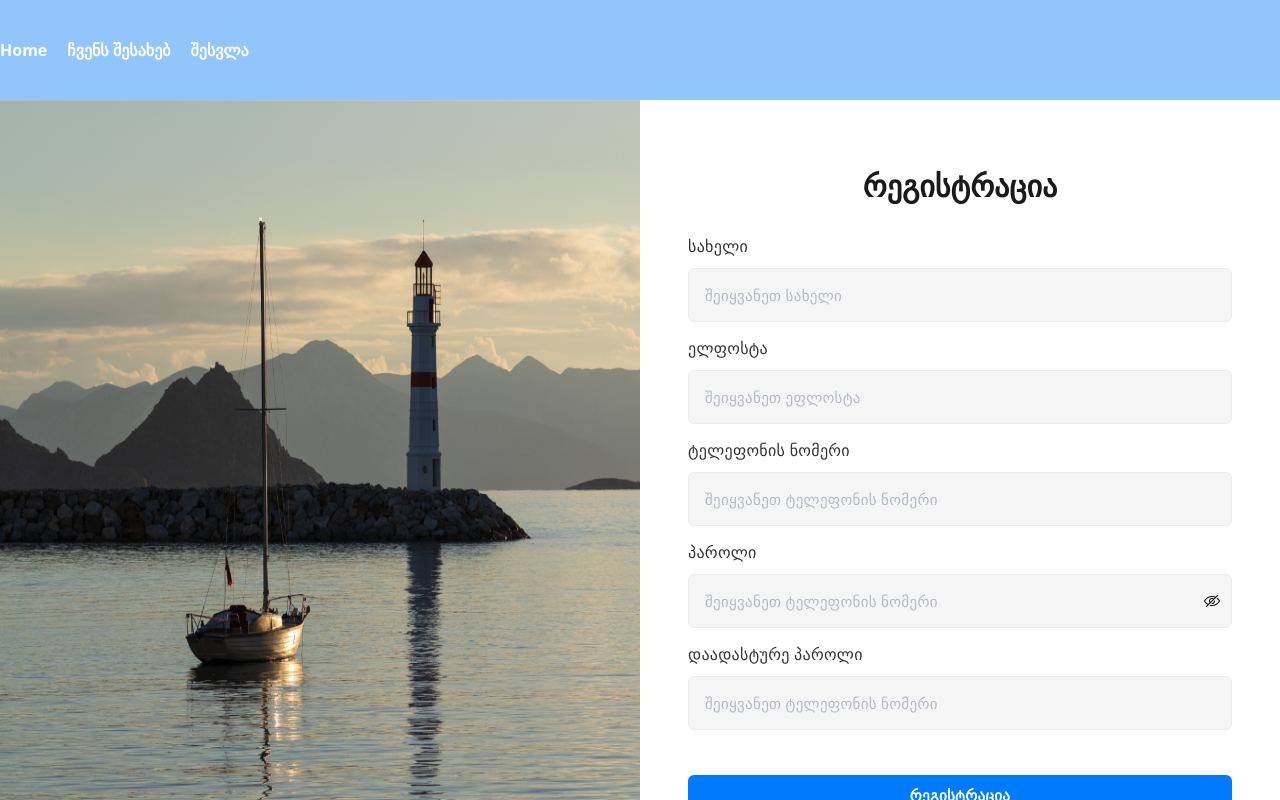
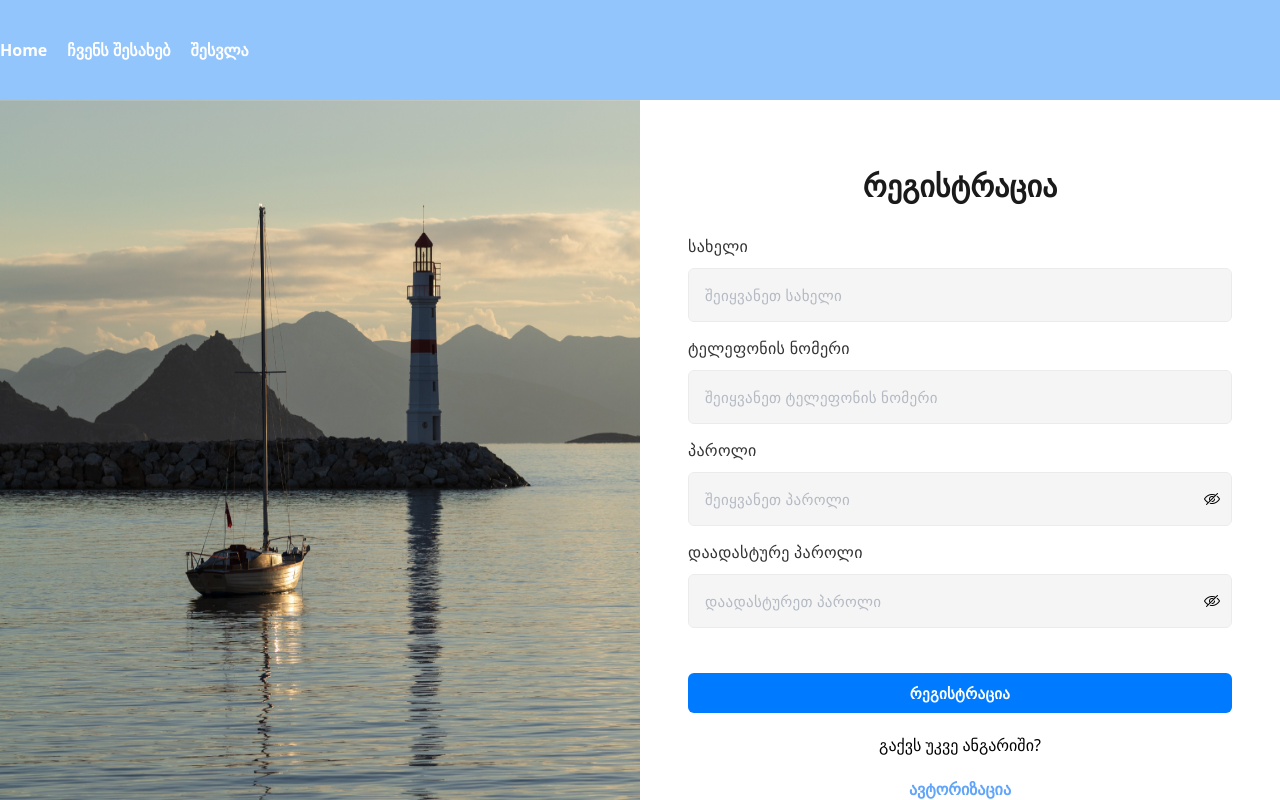
Before and after one commit to kaikaci12/shop-eri, a React (Vite) app: page /register in a window 1280 px wide. Shown: the top 800 px of the page. Built offline with nearby package versions, Linux system fonts and the light colour scheme.

Commit message:
add yup Resolver, wip input validation

```diff
--- a/package.json
+++ b/package.json
@@ -10,10 +10,12 @@
     "preview": "vite preview"
   },
   "dependencies": {
+    "@hookform/resolvers": "^3.4.2",
     "react": "^18.2.0",
     "react-dom": "^18.2.0",
     "react-hook-form": "^7.51.5",
-    "react-router-dom": "^6.23.1"
+    "react-router-dom": "^6.23.1",
+    "yup": "^1.4.0"
   },
   "devDependencies": {
     "@types/react": "^18.2.66",
--- a/src/pages/Register.tsx
+++ b/src/pages/Register.tsx
@@ -4,26 +4,51 @@ import HidePass from "/assets/hide.png";
 import { useState } from "react";
 import { Link } from "react-router-dom";
 import { useForm, SubmitHandler } from "react-hook-form";
-
+import { yupResolver } from "@hookform/resolvers/yup";
+import * as yup from "yup";
 export default function Register() {
   const [visible, setVisible] = useState<boolean>(false);
+
+  const schema = yup.object({
+    name: yup
+      .string()
+      .required("ველის შევსება აუცილებელია!")
+      .min(4, "სახელი უნდა შეიცავდეს მინიმუმ 4 სიმბოლოს")
+      .max(30, "არავალიდური სახელი")
+      .test("includes space", "არავალიდური სახელი", (value) =>
+        value?.includes(" ")
+      ),
+
+    phoneNumber: yup
+      .string()
+      .required("ველის შევსება აუცილებელია!")
+      .length(9, "არავალიდური ტელეფონის ნომერი"),
+    password: yup
+      .string()
+      .required("ველის შევსება აუცილებელია!")
+      .min(6, "პაროლი უნდა შეიცავდეს მინიმუმ 6 სიმბოლოს"),
+    confirmPassword: yup.string().required("ველის შევსება აუცილებელია!"),
+  });
   type Inputs = {
     name: string;
-    email: string;
+
     password: string;
     phoneNumber: string;
+    confirmPassword: string;
   };
   const {
     register,
     handleSubmit,
     watch,
     formState: { errors },
-  } = useForm<Inputs>();
+  } = useForm<Inputs>({
+    resolver: yupResolver(schema),
+  });
 
   const onSubmit: SubmitHandler<Inputs> = (data) => {
     console.log(data);
   };
-
+  console.log(errors);
   return (
     <div className="lg:flex lg:flex-row ">
       <img src={LoginImg} alt="image" className="lg:w-[50%]" />
@@ -40,26 +65,34 @@ export default function Register() {
             type="text"
             {...register("name")}
             placeholder="შეიყვანეთ სახელი"
-            className="rounded-[6px] text-[15px] font-normal leading-[20px] border-[0.5px]  p-[16px] flex items-center opacity-75 justify-between border-[#E5E5E5] bg-[#F2F2F2]"
+            className={`rounded-[6px] text-[15px]  font-normal leading-[20px] border-[0.5px]  p-[16px] flex items-center opacity-75 justify-between ${
+              errors.name ? " outline-[red]" : " border-[#E5E5E5]"
+            }  bg-[#F2F2F2]`}
           />
+          {errors.name && (
+            <span className="text-red-500 text-[1rem] font-bold">
+              {errors.name.message}
+            </span>
+          )}
         </label>
-        <label className="text-[#333] text-[1rem] font-normal leading-[12px] tracking-[0.3px] flex flex-col gap-[16px]">
-          ელფოსტა
-          <input
-            {...register("email")}
-            type="text"
-            placeholder="შეიყვანეთ ეფლოსტა"
-            className="rounded-[6px] text-[15px] font-normal leading-[20px] border-[0.5px]  p-[16px] flex items-center opacity-75 justify-between border-[#E5E5E5] bg-[#F2F2F2]"
-          />
-        </label>
+
         <label className="text-[#333] text-[1rem] font-normal leading-[12px] tracking-[0.3px] flex flex-col gap-[16px]">
           ტელეფონის ნომერი
           <input
             {...register("phoneNumber")}
             type="number"
             placeholder="შეიყვანეთ ტელეფონის ნომერი"
-            className="rounded-[6px] text-[15px] font-normal leading-[20px] border-[0.5px]  p-[16px] flex items-center opacity-75 justify-between border-[#E5E5E5] bg-[#F2F2F2]"
+            className={`rounded-[6px] text-[15px]  font-normal leading-[20px] border-[0.5px]  p-[16px] flex items-center opacity-75 justify-between ${
+              errors.phoneNumber
+                ? " outline-[red] border-[red]"
+                : " border-[#E5E5E5]"
+            }  bg-[#F2F2F2]`}
           />
+          {errors.phoneNumber && (
+            <span className="text-red-500 text-[1rem] font-bold">
+              {errors.phoneNumber.message}
+            </span>
+          )}
         </label>
         <label className="text-[#333] text-[1rem] font-normal leading-[12px] tracking-[0.3px] flex flex-col gap-[16px]">
           პაროლი
@@ -67,25 +100,59 @@ export default function Register() {
             <input
               {...register("password")}
               type={visible ? "text" : "password"}
-              placeholder="შეიყვანეთ ტელეფონის ნომერი"
-              className="rounded-[6px] w-full text-[15px]  font-normal p-[16px] leading-[20px] border-[0.5px]   flex items-center opacity-75 justify-between border-[#E5E5E5] bg-[#F2F2F2]"
+              placeholder="შეიყვანეთ პაროლი"
+              className={`rounded-[6px] text-[15px]  w-full font-normal leading-[20px] border-[0.5px]  p-[16px] flex items-center opacity-75 justify-between ${
+                errors.password
+                  ? " outline-[red] border-[red]"
+                  : " border-[#E5E5E5]"
+              }  bg-[#F2F2F2]`}
             />
+
             <div
-              onClick={() => setVisible(!visible)}
+              onClick={(e) => {
+                e.preventDefault();
+                setVisible(!visible);
+              }}
               className="w-[16px] absolute right-[60px] cursor-pointer"
             >
               <img src={visible ? ShowPass : HidePass} alt="" />
             </div>
           </div>
+          {errors.password && (
+            <span className="text-red-500 text-[1rem] font-bold">
+              {errors.password.message}
+            </span>
+          )}
         </label>
         <label className="text-[#333] text-[1rem] font-normal leading-[12px] tracking-[0.3px] flex flex-col gap-[16px]">
           დაადასტურე პაროლი
-          <input
-            type="text"
-            {...register("password")}
-            placeholder="შეიყვანეთ ტელეფონის ნომერი"
-            className="rounded-[6px] text-[15px] font-normal leading-[20px] border-[0.5px]  p-[16px] flex items-center opacity-75 justify-between border-[#E5E5E5] bg-[#F2F2F2]"
-          />
+          <div className="flex items-center justify-end  ">
+            <input
+              {...register("confirmPassword")}
+              type={visible ? "text" : "password"}
+              placeholder="დაადასტურეთ პაროლი"
+              className={`rounded-[6px] text-[15px]  w-full font-normal leading-[20px] border-[0.5px]  p-[16px] flex items-center opacity-75 justify-between ${
+                errors.confirmPassword
+                  ? " outline-[red] border-[red]"
+                  : " border-[#E5E5E5]"
+              }  bg-[#F2F2F2]`}
+            />
+
+            <div
+              onClick={(e) => {
+                e.preventDefault();
+                setVisible(!visible);
+              }}
+              className="w-[16px] absolute right-[60px] cursor-pointer"
+            >
+              <img src={visible ? ShowPass : HidePass} alt="" />
+            </div>
+          </div>
+          {errors.confirmPassword && (
+            <span className="text-red-500 text-[1rem] font-bold">
+              {errors.confirmPassword.message}
+            </span>
+          )}
         </label>
         <button className="mt-[25px] text-[#FFF] text-center text-[15px] font-bold leading-[20px] tracking-[0.3px] flex px-[24px] py-[10px] justify-center items-center self-stretch rounded-[6px] bg-[var(--system-blue-007-aff,_#007AFF)]">
           რეგისტრაცია
```
Also changed, not shown: 1 other file (tests, documents, lock files or other folders).
